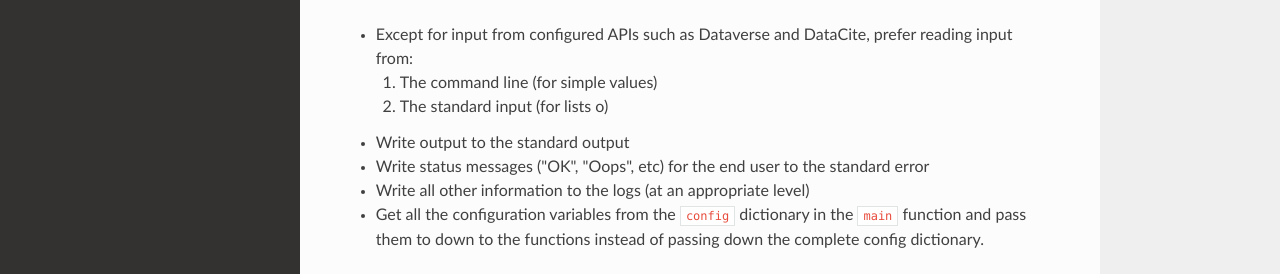
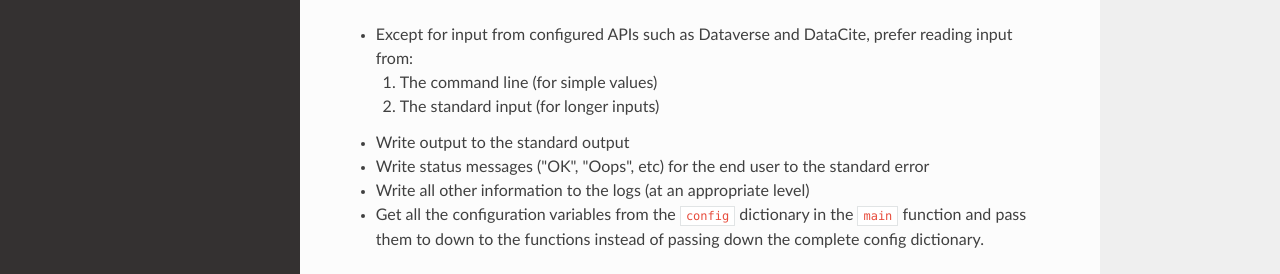
Before and after one commit to janvanmansum/dans-datastation-tools, an MkDocs documentation site: the page built from docs/dev.md, in a window 1280 px wide and 900 px high, scrolled down 1317 px. Shown: the part 495-769 px from the top of the window. Built offline with MkDocs 1.6.1, drawn with Linux system fonts in a browser that asks for light colours; nearby versions of some CDN libraries.

Commit message:
more dev docs

```diff
--- a/docs/dev.md
+++ b/docs/dev.md
@@ -77,7 +77,7 @@ Coding style
 
 * Except for input from configured APIs such as Dataverse and DataCite, prefer reading input from:
     1. The command line (for simple values)
-    2. The standard input (for lists o)
+    2. The standard input (for longer inputs)
 * Write output to the standard output
 * Write status messages ("OK", "Oops", etc) for the end user to the standard error
 * Write all other information to the logs (at an appropriate level)
```
